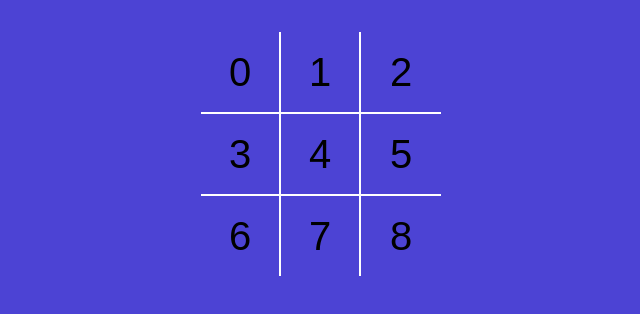
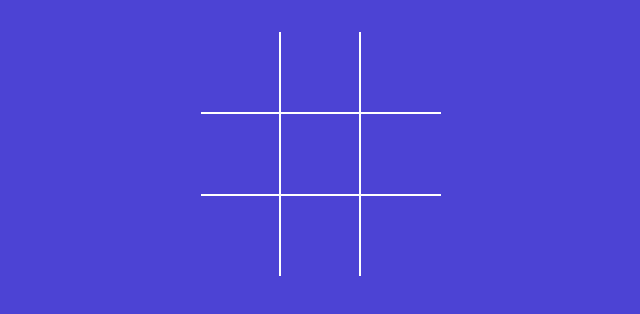
Before and after one commit to diya2628/tictactoe-game, a React (Vite) app: page / in a window 1280 px wide. Shown: the top 314 px of the page, without its empty margins (319-959 px from the left). Built offline with nearby package versions, Linux system fonts and the light colour scheme.

Commit message:
x already done

```diff
--- a/src/components/Board.jsx
+++ b/src/components/Board.jsx
@@ -1,22 +1,50 @@
-import Square from './Square.jsx';
+import Square from './Square';
+import { useState } from 'react';
 const Board = () => {
+  const [squares, setSquares] = useState(Array(9).fill(null));
+
+  const handleSquareClick = clickePosition => {
+    setSquares(currentSquares => {
+      return currentSquares.map((squaresValue, position) => {
+        if (position == clickePosition) return 'X';
+        else return squaresValue;
+      });
+    });
+  };
+
+  const renderSquare = position => {
+    return (
+      <Square
+        value={squares[position]}
+        onClick={() => handleSquareClick(position)}
+      />
+    );
+  };
   return (
-    //   <div>hello</div>
     <div className="board">
       <div className="board-row">
-        <Square value={0} />
-        <Square value={1} />
-        <Square value={2} />
+        {renderSquare(0)}
+        {renderSquare(1)}
+        {renderSquare(2)}
+        {/* <Square value={squares[0]} onClick={() => handleSquareClick[0]} />
+        <Square value={squares[1]} onClick={() => handleSquareClick[1]} />
+        <Square value={squares[2]} onClick={() => handleSquareClick[2]} /> */}
       </div>
       <div className="board-row">
-        <Square value={3} />
-        <Square value={4} />
-        <Square value={5} />
+        {renderSquare(3)}
+        {renderSquare(4)}
+        {renderSquare(5)}
+        {/* <Square value={squares[3]} onClick={() => handleSquareClick[3]} />
+        <Square value={squares[4]} onClick={() => handleSquareClick[4]} />
+        <Square value={squares[5]} onClick={() => handleSquareClick[5]} /> */}
       </div>
       <div className="board-row">
-        <Square value={6} />
-        <Square value={7} />
-        <Square value={8} />
+        {renderSquare(6)}
+        {renderSquare(7)}
+        {renderSquare(8)}
+        {/* <Square value={squares[6]} onClick={() => handleSquareClick[6]} />
+        <Square value={squares[7]} onClick={() => handleSquareClick[7]} />
+        <Square value={squares[8]} onClick={() => handleSquareClick[8]} /> */}
       </div>
     </div>
   );
--- a/src/components/Square.jsx
+++ b/src/components/Square.jsx
@@ -1,6 +1,6 @@
-const Square = ({ value }) => {
+const Square = ({ value, onClick }) => {
   return (
-    <button type="button" className="square">
+    <button type="button" className="square" onClick={onClick}>
       {value}
     </button>
   );
--- a/src/main.jsx
+++ b/src/main.jsx
@@ -1,10 +1,10 @@
-// import React from 'react';
+import React from 'react';
 import ReactDOM from 'react-dom/client';
 import App from './App.jsx';
 // import './index.css'
 
 ReactDOM.createRoot(document.getElementById('root')).render(
-  // <React.StrictMode>
-  <App />
-  // </React.StrictMode>
+  <React.StrictMode>
+    <App />
+  </React.StrictMode>
 );
--- a/src/style.scss
+++ b/src/style.scss
@@ -8,6 +8,8 @@ body {
   color: #fff;
   padding: 0;
   margin: 0;
+  align-items: center;
+  align-content: center;
 }
 
 button {
@@ -24,6 +26,7 @@ button {
   display: flex;
   flex-direction: column;
   align-items: center;
+  align-content: center;
 }
 
 .text-green {
@@ -96,6 +99,7 @@ button {
     display: flex;
     flex-direction: row;
     border-bottom: 2px solid #fff;
+    width: 240px;
     &:last-child {
       border-bottom: none;
     }
```
Also changed, not shown: 1 other file (tests, documents, lock files or other folders).
